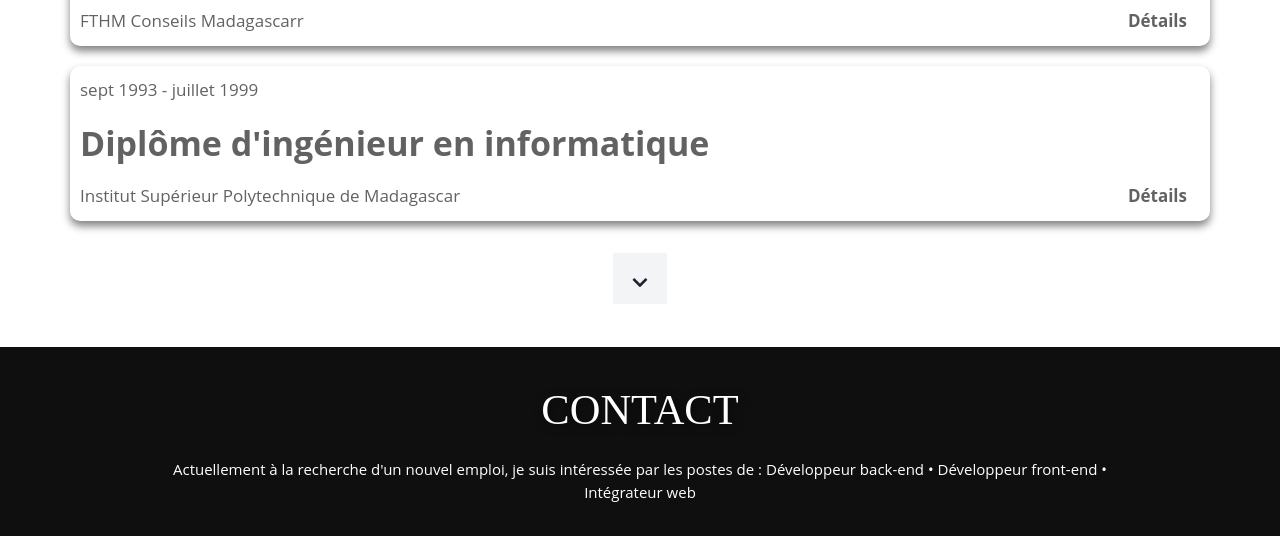
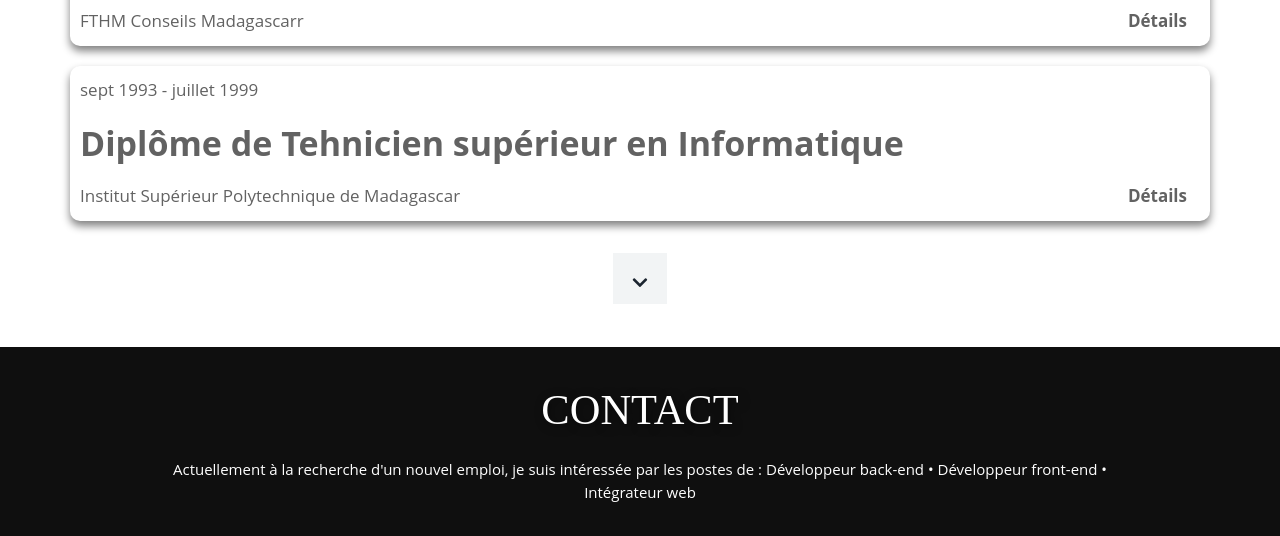
Before and after one commit to zoelytiana/zoe.github.io, a plain HTML site: page index.html in a window 1280 px wide. Shown: the part 2637-3173 px from the top of the page. Drawn offline with Linux system fonts and the light colour scheme; files whose address does not match are found by name.

Commit message:
Technicien

```diff
--- a/index.html
+++ b/index.html
@@ -484,7 +484,7 @@ Smartphone Compatible web template, free webdesigns for Nokia, Samsung, LG, Sony
 			<div class="parcours parcours--anim1">
 				<div class="menu__body">
 					<p class="card__title">sept 1993 - juillet 1999</p>
-					<p class="card__text"><span>Diplôme d'ingénieur en informatique</span></p>
+					<p class="card__text"><span>Diplôme de Tehnicien supérieur en Informatique</span></p>
 					<p>Institut Supérieur Polytechnique de Madagascar</p>
 				</div>
 				<p class="titre">Détails</p>
```
